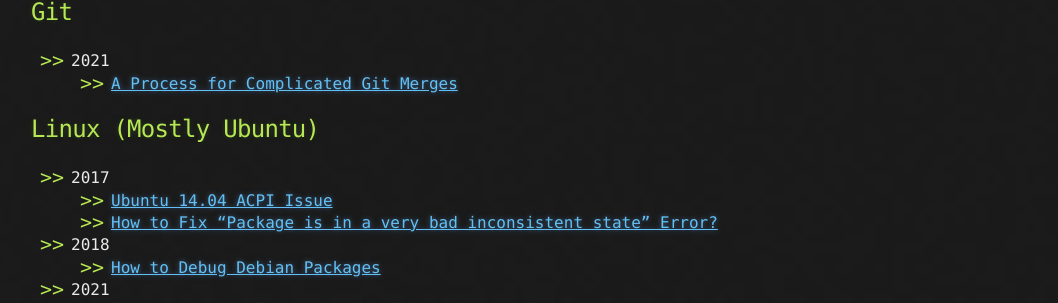
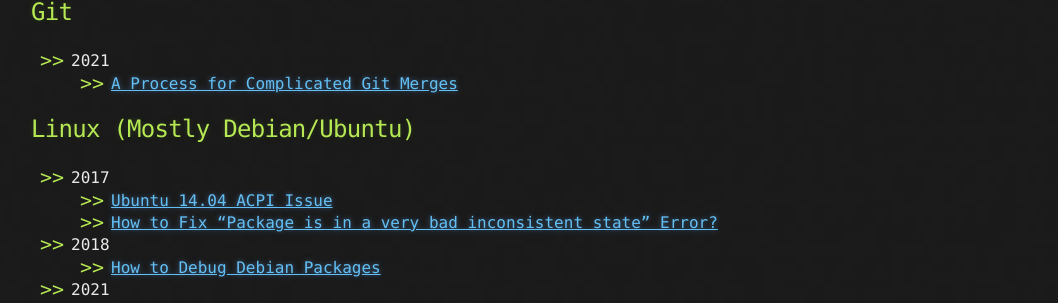
Before and after one commit to yaobinwen/yaobinwen.github.io, a Jekyll site: the page built from index.md, in a window 1280 px wide and 900 px high, scrolled down 504 px. Shown: the part 145-448 px from the top of the window, without its empty margins (109-1167 px from the left). Built offline with Jekyll 4.4.1, drawn with Linux system fonts in a browser that asks for light colours; our own code applies the rules of GitHub Pages for plain Markdown files.

Commit message:
Clarify the section title for "Linux"

```diff
--- a/index.md
+++ b/index.md
@@ -21,7 +21,7 @@ The articles are grouped by the main topics.
 - 2021
   - [A Process for Complicated Git Merges](./_posts/2021/2021-10-14-A-process-for-complicated-git-merges.md)
 
-## Linux (Mostly Ubuntu)
+## Linux (Mostly Debian/Ubuntu)
 
 - 2017
   - [Ubuntu 14.04 ACPI Issue](./_posts/2017/2017-01-05-Ubuntu-ACPI-issue.md)
```
